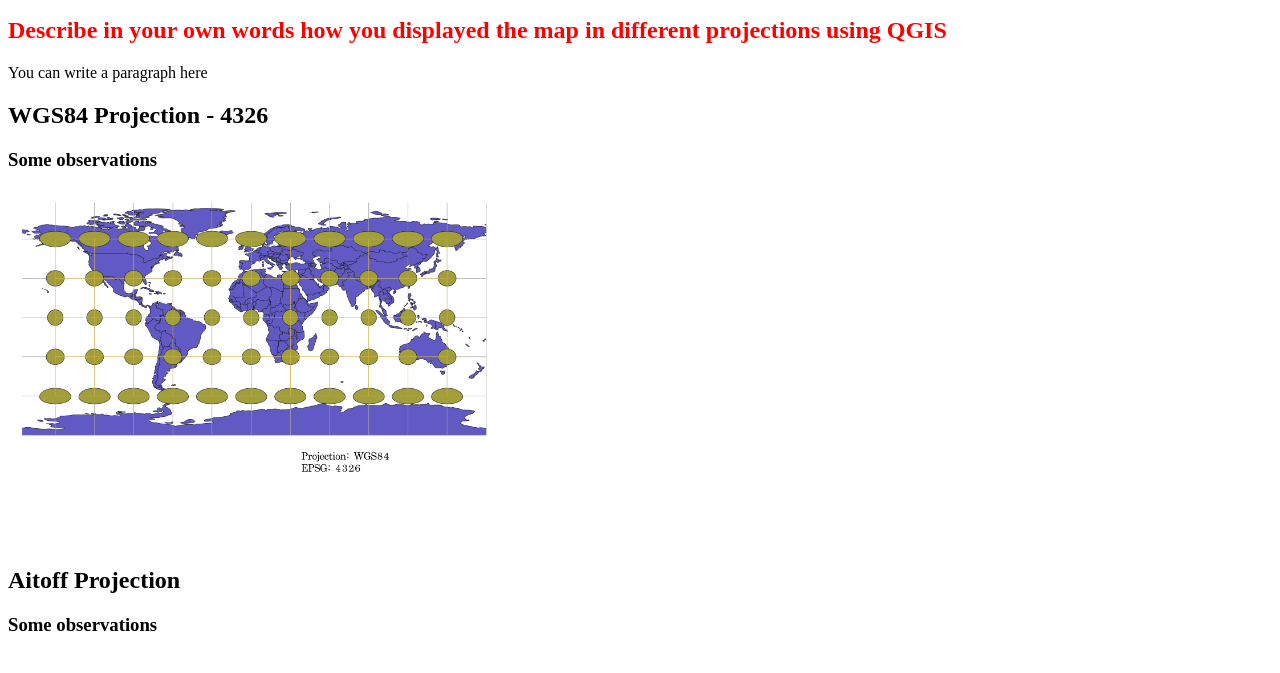
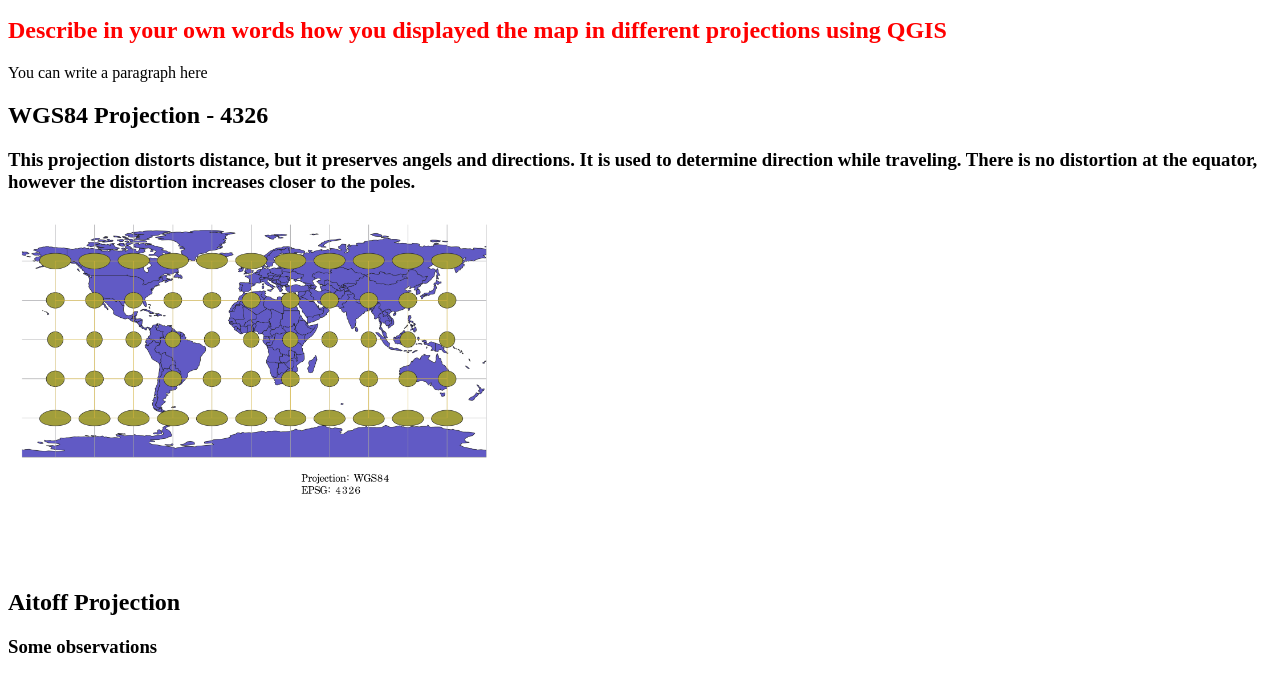
Before and after one commit to Abburris/AbburrisGEOG370-Webpage, a plain HTML site: page index.html in a window 1280 px wide. Shown: the part 110-783 px from the top of the page. Drawn offline with Linux system fonts and the light colour scheme.

Commit message:
description 1

```diff
--- a/index.html
+++ b/index.html
@@ -13,7 +13,7 @@
     <p>You can write a paragraph here</p>
 
     <h2>WGS84 Projection - 4326</h2>
-    <h3>Some observations</h3>
+    <h3>This projection distorts distance, but it preserves angels and directions. It is used to determine direction while traveling. There is no distortion at the equator, however the distortion increases closer to the poles. </h3>
     <a href="./Projections/4326 pt2.png">
     <img src="./Projections/4326 pt2.png" alt="WGS84" width='500px'>
     </a>
```
